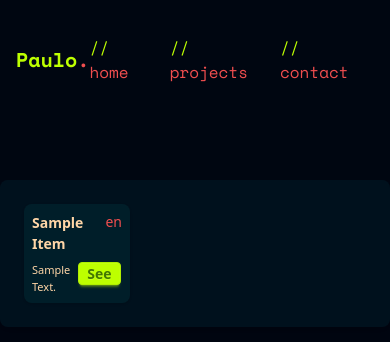
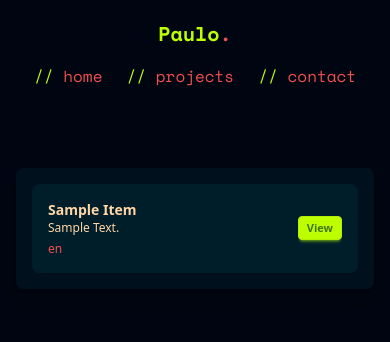
Before and after one commit to paulof9/Portfolio, a Flask app: page /projects in a window 390 px wide. Shown: the top 342 px of the page. Run offline with Flask 3, Linux system fonts and the light colour scheme; a database or web service that is not in the repository returns one stand-in record (values such as "Sample title"); data that the repository does not hold is empty; style sheets or scripts are compiled from the project's sources.

Commit message:
style: mobile responsivity

```diff
--- a/app/blueprints/main/templates/base.html
+++ b/app/blueprints/main/templates/base.html
@@ -2,15 +2,14 @@
 <html lang="pt-br" data-theme="abyss">
 <head>
   <meta charset="UTF-8">
+  <meta name="viewport" content="width=device-width, initial-scale=1.0">
   <title>{% block title %}Portfolio{% endblock %}</title>
   <link href="{{ url_for('main.static', filename='src/output.css') }}" rel="stylesheet">
   {% block head_css %}{% endblock %}
 </head>
-<body class="bg-base-300 text-white w-full h-screen font-sans">
-  <div class="container mx-auto p-4">
-
-    {% include 'components/header.html' %}
-
+<body class="bg-base-300 text-white w-full min-h-screen font-sans">
+  {% include 'components/header.html' %}
+  <div class="container max-w-5xl mx-auto px-4 sm:px-6 lg:px-8">
     {% block content %}{% endblock %}
   </div>
 </body>
--- a/app/blueprints/main/templates/components/cards.html
+++ b/app/blueprints/main/templates/components/cards.html
@@ -1,13 +1,21 @@
 {% for repo in repos %}
-  <div class="card max-w-sm bg-base-100 card-xs shadow-sm">
-    <div class="card-body">
-      <div class="flex flex-row">
-        <h2 class="card-title text-base-content capitalize">{{ repo.name }}</h2> <p class="text-error text-sm">&nbsp;&nbsp;{{ repo.language }}</p>
-      </div>
+  <div class="card bg-base-100 shadow-sm hover:shadow-md transition duration-200">
+    <div class="card-body p-4">
 
-      <div class="flex flex-row container">
-        <p class="text-base-content capitalize">{{ repo.description or " " }}</p>
-        <button class="btn btn-primary w-fit h-fit pl-2 pr-2 ml-2 mr-3"><a href="{{ repo.html_url}}" target="_blank">See</a></but-fitton>
+      <div class="flex items-center justify-between gap-3">
+        <div class="flex-1">
+          <h2 class="text-base-content text-sm font-semibold capitalize truncate">
+            {{ repo.name }}
+          </h2>
+          <p class="text-base-content text-xs leading-snug capitalize">
+            {{ repo.description or "No description available." }}
+          </p>
+          <p class="text-error text-xs mt-1">{{ repo.language }}</p>
+        </div>
+
+        <a href="{{ repo.html_url }}" target="_blank" class="btn btn-xs btn-primary self-center whitespace-nowrap">
+          View
+        </a>
       </div>
 
     </div>
--- a/app/blueprints/main/templates/components/header.html
+++ b/app/blueprints/main/templates/components/header.html
@@ -1,11 +1,30 @@
-<header class="container mx-auto flex items-center justify-between pt-5 pb-10 font-mono">
-  <a href="/" class="text-xl font-bold text-primary">Paulo<span class="text-error">.</span></a>
-  <nav class="flex-grow flex justify-center ">
-      <ul class="flex space-x-8">
-        <li><a href="/" class="group text-error hover:text-error-content transition"><span class="text-primary group-hover:text-primary-content transition">//</span> home</a></li>
-        <li><a href="/projects" class="group text-error hover:text-error-content transition"><span class="text-primary group-hover:text-primary-content transition">//</span> projects</a></li>
-        <li><a href="/contact" class="group text-error hover:text-error-content transition"><span class="text-primary group-hover:text-primary-content transition">//</span> contact</a></li>
+<header class="w-full pt-5 pb-10 font-mono">
+  <div class="max-w-5xl mx-auto w-full grid grid-cols-1 sm:grid-cols-3 items-center px-4">
+    <a href="/"
+       class="text-xl font-bold text-primary text-center sm:text-left">
+      Paulo<span class="text-error">.</span>
+    </a>
+
+    <nav class="flex justify-center sm:col-span-1 mt-4 sm:mt-0">
+      <ul class="flex flex-row flex-wrap justify-center gap-x-6">
+        <li>
+          <a href="/" class="group text-error hover:text-error-content transition">
+            <span class="text-primary group-hover:text-primary-content transition">//</span> home
+          </a>
+        </li>
+        <li>
+          <a href="/projects" class="group text-error hover:text-error-content transition">
+            <span class="text-primary group-hover:text-primary-content transition">//</span> projects
+          </a>
+        </li>
+        <li>
+          <a href="/contact" class="group text-error hover:text-error-content transition">
+            <span class="text-primary group-hover:text-primary-content transition">//</span> contact
+          </a>
+        </li>
       </ul>
-      <div class="w-10"></div> </div>
-  </nav>
+    </nav>
+
+    <div class="hidden sm:block"></div>
+  </div>
 </header>
--- a/app/blueprints/main/templates/contact.html
+++ b/app/blueprints/main/templates/contact.html
@@ -4,7 +4,7 @@
 
 {% block content %}
 <main class="max-w-5xl mx-auto my-10 p-6 bg-base-200 rounded-lg shadow-lg">
-  <div class="grid grid-cols-1 md:grid-cols-2 gap-6">
+  <div class="grid grid-cols-1 sm:grid-cols-1 md:grid-cols-2 gap-6">
 
     <!-- Left -->
     <div class="flex flex-col gap-4">
--- a/app/blueprints/main/templates/projects.html
+++ b/app/blueprints/main/templates/projects.html
@@ -3,10 +3,9 @@
 {% block title %}Projects{% endblock %}
 
 {% block content %}
-<main class="max-w-5xl grid grid-cols-3 gap-3 mx-auto my-10 p-6 bg-base-200 rounded-lg shadow-lg">
-
+<main class="max-w-5xl mx-auto my-10 p-4 sm:p-6 bg-base-200 rounded-lg shadow-lg">
+  <section class="grid grid-cols-1 sm:grid-cols-2 lg:grid-cols-3 gap-4">
     {% include "components/cards.html" with context %}
+  </section>
 </main>
-
-
 {% endblock %}
--- a/main.py
+++ b/main.py
@@ -2,6 +2,6 @@ from app import create_app
 
 app = create_app()
 
-#if __name__ == "__main__":
-#    app.run(debug=True)
+# if __name__ == "__main__":
+# app.run(debug=True)
 # vercel deploy
```
Also changed, not shown: app/blueprints/main/templates/index.html (+9 -10 lines).
